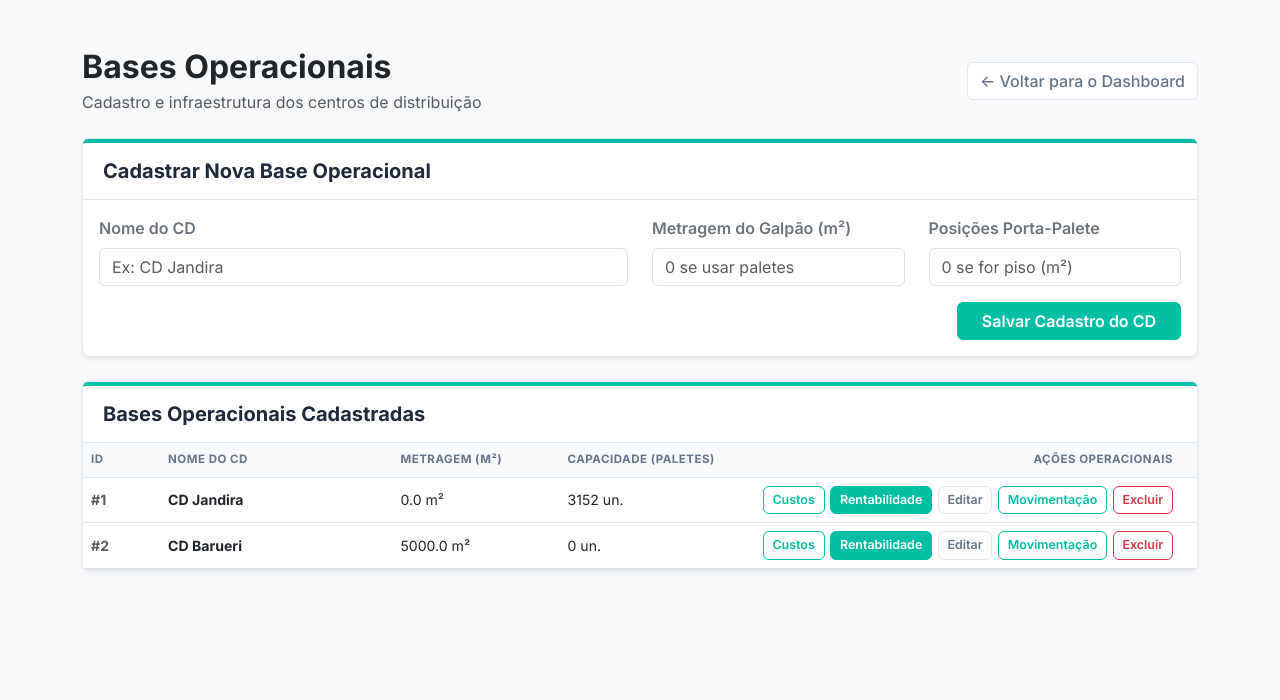
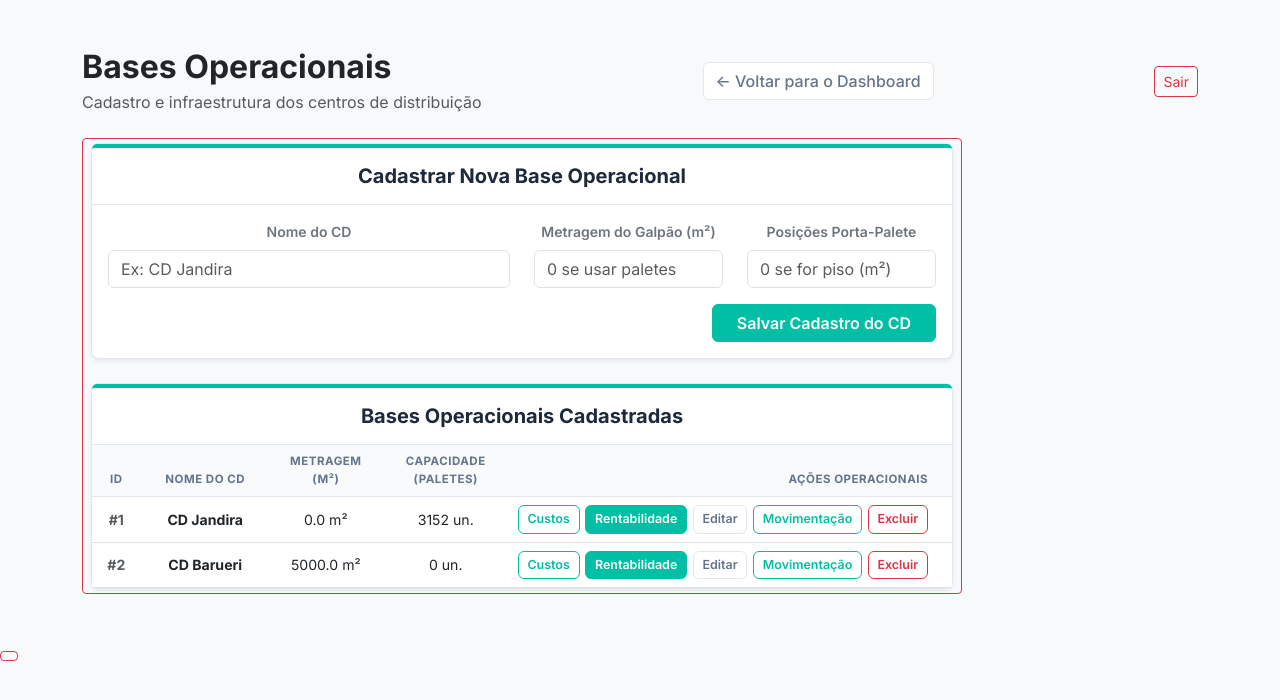
Before and after one commit to phdev2024/sistema_logistica, a Flask app: page /cadastro in a window 1280 px wide. Shown: the top 700 px of the page. Run offline with Flask 3, Linux system fonts and the light colour scheme; the visitor is signed in with stand-in values (Sample User, id 1); data comes from the database, SQL or seed files in the repository.

Commit message:
feat: padroniza cabecalho executivo com usuario e botao de logout em todas as telas

```diff
--- a/templates/cadastro_cd.html
+++ b/templates/cadastro_cd.html
@@ -24,6 +24,10 @@
         <a href="/" class="btn btn-outline-secundaria"
           >← Voltar para o Dashboard</a
         >
+
+        <a href="{{ url_for('auth.logout') }}" class="btn btn-outline-danger btn-sm">
+          Sair
+
       </div>
 
       <!-- MENSAGENS FLASH -->
--- a/templates/editar_movimentacao.html
+++ b/templates/editar_movimentacao.html
@@ -15,6 +15,10 @@
             </div>
             <div>
                 <a href="{{ url_for('movimentacao_operacional', cd_id=mov.cd_id) }}" class="btn btn-outline-secundaria">← Voltar</a>
+
+                <a href="{{ url_for('auth.logout') }}" class="btn btn-outline-danger btn-sm">
+                    Sair
+
             </div>
         </div>
 
--- a/templates/gerenciar_custos.html
+++ b/templates/gerenciar_custos.html
@@ -26,6 +26,10 @@
         <a href="/cadastro" class="btn btn-outline-secundaria"
           >← Voltar para Cadastros</a
         >
+
+        <a href="{{ url_for('auth.logout') }}" class="btn btn-outline-danger btn-sm">
+          Sair
+
       </div>
 
       <!-- 1. CARTÕES RESUMO DO CD -->
--- a/templates/rentabilidade.html
+++ b/templates/rentabilidade.html
@@ -30,6 +30,10 @@
           <a href="/cadastro" class="btn btn-outline-secundaria"
             >← Voltar para Cadastros</a
           >
+
+          <a href="{{ url_for('auth.logout') }}" class="btn btn-outline-danger btn-sm">
+            Sair
+
         </div>
       </div>
 
```
